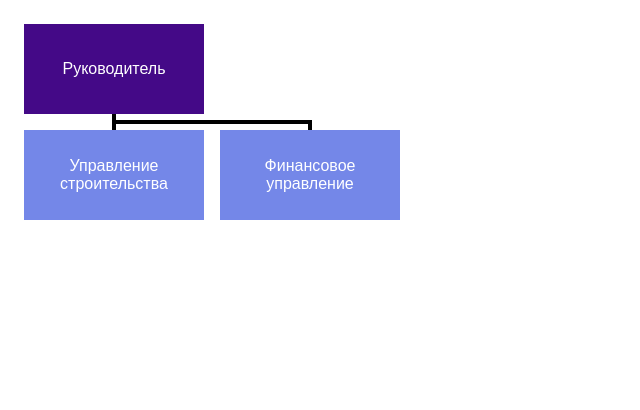
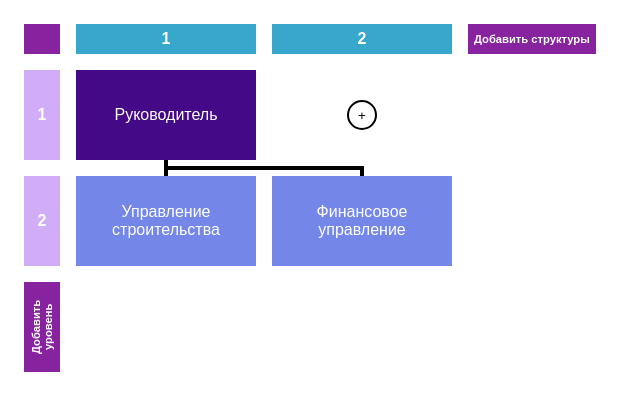
Before and after one commit to gbagretsov/organization-structure, an Angular app: page / in a window 1280 px wide. Shown: the top 410 px of the page, without its empty margins (0-640 px from the left). Built offline with nearby package versions, Linux system fonts and the light colour scheme.

Commit message:
Добавлена возможность добавлять уровни структуры и новые ячейки в структуру организации

```diff
--- a/src/app/app.component.html
+++ b/src/app/app.component.html
@@ -1,5 +1,13 @@
 <table class="organization-units-table">
+  <tr>
+    <th class="empty-corner-cell"></th>
+    <th *ngFor="let cell of organizationCells[0]; let colIndex = index"
+        class="structures-header-cell">{{colIndex + 1}}</th>
+    <th class="add-structures-button" (click)="addStructures()">Добавить структуры</th>
+  </tr>
+
   <tr *ngFor="let row of organizationCells; let rowIndex = index">
+    <th class="levels-header-cell">{{rowIndex + 1}}</th>
     <ng-container *ngFor="let cell of row; let colIndex = index">
       <td>
         <app-organization-cell *ngIf="cell"
@@ -9,7 +17,15 @@
                                [hasParents]="cell.parents.length > 0"></app-organization-cell>
         <div class="linking-line" *ngIf="cell && cell.children.length > 0"
                                   [ngStyle]="getLinkingLineStyleAttributes(cell, rowIndex, colIndex)"></div>
+        <button class="add-organization-structure-cell"
+                *ngIf="!cell"
+                (click)="addOrganizationCell(rowIndex, colIndex)">+</button>
       </td>
     </ng-container>
   </tr>
+
+  <tr>
+    <th class="add-level-button" (click)="addLevel()">Добавить уровень</th>
+  </tr>
+
 </table>
--- a/src/app/app.component.scss
+++ b/src/app/app.component.scss
@@ -2,11 +2,46 @@
 
 .organization-units-table {
   border-spacing: $gap_between_cells;
+  color: white;
+  font-family: sans-serif;
 
   td {
     min-width: $cell_width;
+    min-height: $cell_height;
+    height: $cell_height;
     position: relative;
     padding: 0;
+    text-align: center;
+  }
+
+  th {
+    padding: 6px;
+  }
+
+  .empty-corner-cell,
+  .add-structures-button,
+  .add-level-button {
+    background-color: #87239e;
+    font-size: 0.7em;
+  }
+
+  .add-structures-button,
+  .add-level-button {
+    cursor: pointer;
+  }
+
+  .add-level-button {
+    writing-mode: vertical-rl;
+    transform: rotate(180deg);
+    height: 90px;
+  }
+
+  .structures-header-cell {
+    background-color: #37a7cc;
+  }
+
+  .levels-header-cell {
+    background-color: #d1adf7;
   }
 }
 
@@ -16,3 +51,20 @@
   position: absolute;
   bottom: ($linking_line_width + $gap_between_cells) / -2;
 }
+
+.add-organization-structure-cell {
+  width: 30px;
+  height: 30px;
+  border-radius: 50%;
+  background: none;
+  border: 2px solid black;
+  cursor: pointer;
+
+  &:hover {
+    background: #ddd;
+  }
+
+  &:active {
+    background: #bbb;
+  }
+}
--- a/src/app/app.component.ts
+++ b/src/app/app.component.ts
@@ -39,7 +39,7 @@ export class AppComponent implements OnInit {
     this.addChild(headCell, financesDptCell);
 
     return [
-      [headCell],
+      [headCell, null],
       [buildingDptCell, financesDptCell],
     ];
   }
@@ -90,4 +90,22 @@ export class AppComponent implements OnInit {
       width: `${width}px`,
     }
   }
+
+  addLevel() {
+    this.organizationCells.push(new Array(this.organizationCells[0].length));
+  }
+
+  addStructures() {
+    this.organizationCells.forEach(level => level.push(null));
+  }
+
+  addOrganizationCell(rowIndex: number, colIndex: number) {
+    const name = prompt('Введите название структуры') as string;
+    this.organizationCells[rowIndex][colIndex] = {
+      name,
+      color: Color.LIGHT_BLUE,
+      parents: [],
+      children: [],
+    };
+  }
 }
```
